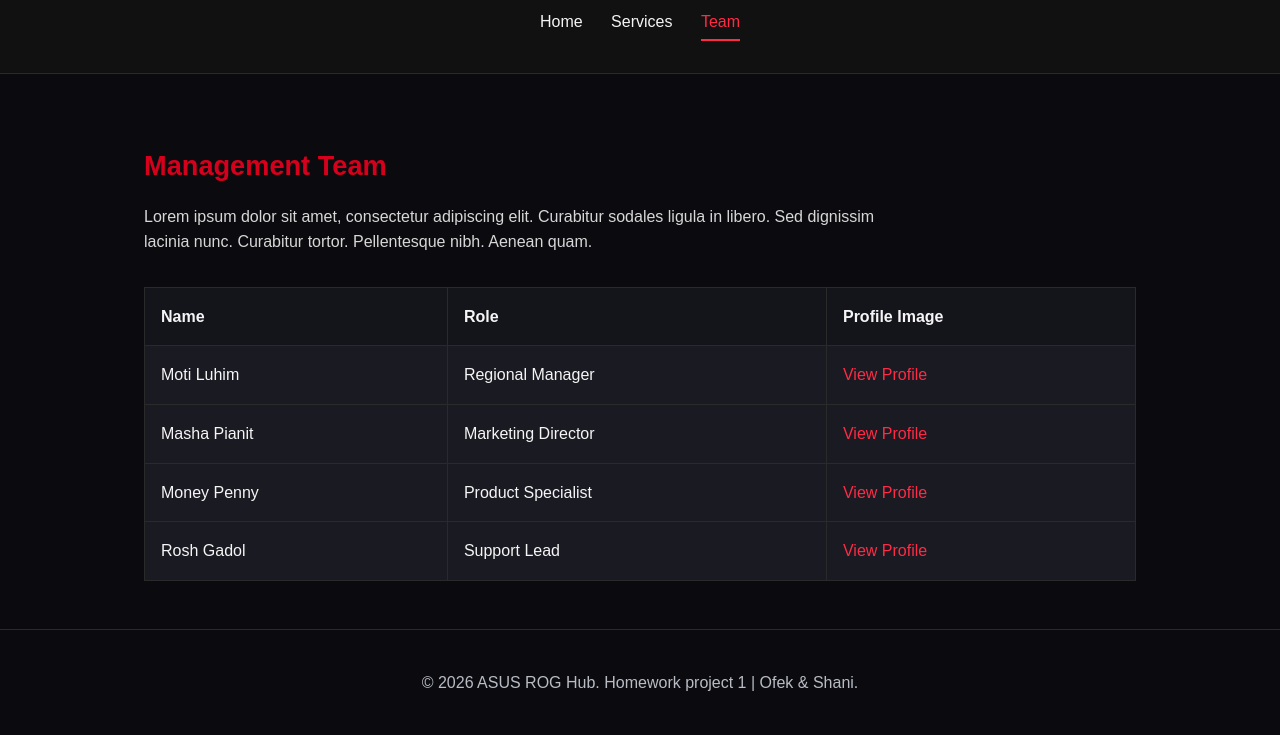
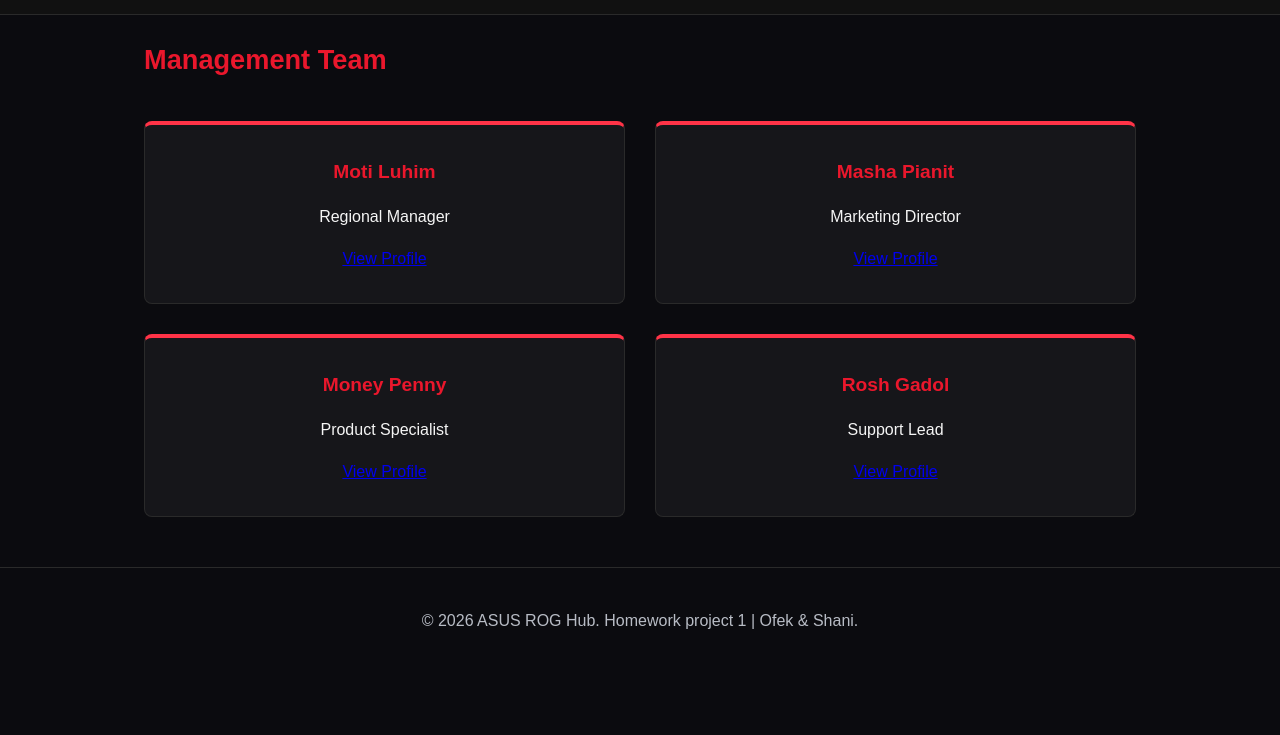
Before and after one commit to ofekdk/Rupin-Homework-Project-1-Frontend-dev, a plain HTML site: page Project 1 - The Business Hub/team.html in a window 1280 px wide. Shown: the part 129-864 px from the top of the page. After the commit the page ends 803 px from the top, so only its background shows below. Drawn offline with Linux system fonts and the light colour scheme.

Commit message:
Refactor styles.css with @import and implement CSS Grid layouts across pages

```diff
--- /dev/null
+++ b/Project 1 - The Business Hub/footer.css
@@ -0,0 +1,6 @@
+.site-footer {
+    text-align: center;
+    padding: 1.5rem 0;
+    border-top: 0.0625rem solid #2a2a2a;
+    color: #b8bcc5;
+}
--- /dev/null
+++ b/Project 1 - The Business Hub/globals.css
@@ -0,0 +1,47 @@
+* {
+    box-sizing: border-box;
+}
+
+body {
+    margin: 0;
+    font-family: Arial, Helvetica, sans-serif;
+    background-color: #0b0b0f;
+    color: #f5f5f5;
+    line-height: 1.6;
+}
+
+.container {
+    width: 90%;
+    max-width: 62rem;
+    margin: 0 auto;
+}
+
+h1,
+h2,
+h3 {
+    color: #ea172c;
+}
+
+h1 {
+    margin: 0 0 1rem 0;
+    font-size: 2.2rem;
+}
+
+h2 {
+    margin-bottom: 1rem;
+    font-size: 1.7rem;
+}
+
+h3 {
+    margin-top: 0;
+    margin-bottom: 0.75rem;
+    font-size: 1.2rem;
+}
+
+p,
+a,
+li,
+th,
+td {
+    font-size: 1rem;
+}
--- /dev/null
+++ b/Project 1 - The Business Hub/grid.css
@@ -0,0 +1,46 @@
+.site-header .container {
+    display: grid;
+    grid-template-columns: auto 1fr;
+    gap: 2.5rem;
+    align-items: center;
+}
+
+.site-nav {
+    display: flex;
+    justify-content: flex-end;
+    gap: 0.9375rem;
+}
+
+.services-grid {
+    display: grid;
+    grid-template-columns: 1fr 1fr;
+    gap: 2rem;
+    margin-top: 2rem;
+}
+
+.service-card {
+    background-color: #16161a;
+    border: 0.0625rem solid #2a2a2a;
+    border-radius: 0.5rem;
+    padding: 1.5rem;
+    border-top: 0.25rem solid #d6001c;
+    transition: transform 0.3s ease;
+}
+
+.team-grid {
+    display: grid;
+grid-template-columns: 1fr 1fr;
+    gap: 1.875rem;
+    margin-top: 2.5rem;
+    margin-bottom: 3.125rem;
+}
+
+.team-card {
+    background-color: #16161a;
+    border: 0.0625rem solid #2a2a2a;
+    border-radius: 0.5rem;
+    padding: 2rem;
+    text-align: center;
+    border-top: 0.25rem solid #ff3347;
+    transition: transform 0.3s ease, border-color 0.3s ease;
+}
--- /dev/null
+++ b/Project 1 - The Business Hub/header.css
@@ -0,0 +1,35 @@
+.site-header {
+    background-color: #111111;
+    padding: 1.5rem 0;
+    border-bottom: 0.0625rem solid #2a2a2a;
+}
+
+.logo-area {
+    text-align: left;
+}
+
+
+.logo-area .brand-tag {
+    margin-bottom: 0;
+}
+
+.brand-tag {
+    margin: 0 0 0.2rem 0;
+    color: #b8bcc5;
+    font-size: 0.9rem;
+}
+
+.site-nav a {
+    display: inline-block;
+    margin: 0 0.75rem;
+    padding-bottom: 0.25rem;
+    color: #f5f5f5;
+    text-decoration: none;
+    border-bottom: 0.125rem solid transparent;
+}
+
+.site-nav a:hover,
+.site-nav a.active {
+    color: #ff2b45;
+    border-bottom: 0.125rem solid #ff2b45;
+}
--- a/Project 1 - The Business Hub/style.css
+++ /dev/null
@@ -1,153 +0,0 @@
-* {
-    box-sizing: border-box;
-}
-
-body {
-    margin: 0;
-    font-family: Arial, Helvetica, sans-serif;
-    background-color: #0b0b0f;
-    color: #f5f5f5;
-    line-height: 1.6;
-}
-
-.container {
-    width: 90%;
-    max-width: 62rem;
-    margin: 0 auto;
-}
-
-.site-header {
-    background-color: #111111;
-    text-align: center;
-    padding: 2rem 0;
-    border-bottom: 0.0625rem solid #2a2a2a;
-}
-
-.brand-tag {
-    margin: 0 0 0.5rem 0;
-    color: #b8bcc5;
-    font-size: 1rem;
-}
-
-h1,
-h2,
-h3 {
-    color: #d6001c;
-}
-
-h1 {
-    margin: 0 0 1rem 0;
-    font-size: 2.2rem;
-}
-
-h2 {
-    margin-bottom: 1rem;
-    font-size: 1.7rem;
-}
-
-h3 {
-    margin-top: 0;
-    margin-bottom: 0.75rem;
-    font-size: 1.2rem;
-}
-
-p,
-a,
-li,
-th,
-td {
-    font-size: 1rem;
-}
-
-.site-nav {
-    margin-top: 1rem;
-}
-
-.site-nav a {
-    display: inline-block;
-    margin: 0 0.75rem;
-    padding-bottom: 0.25rem;
-    color: #f5f5f5;
-    text-decoration: none;
-    border-bottom: 0.125rem solid transparent;
-}
-
-.site-nav a:hover,
-.site-nav a.active {
-    color: #ff2b45;
-    border-bottom: 0.125rem solid #ff2b45;
-}
-
-.hero,
-.content-section {
-    padding: 3rem 0;
-}
-
-.hero {
-    background-color: #15151c;
-}
-
-.content-section {
-    background-color: #0b0b0f;
-}
-
-.hero p,
-.content-section p {
-    color: #d7d7d7;
-    max-width: 48rem;
-}
-
-.service-list {
-    list-style: none;
-    padding: 0;
-    margin-top: 2rem;
-}
-
-.service-card {
-    background-color: #1a1a22;
-    border: 0.0625rem solid #2a2a2a;
-    padding: 1.5rem;
-    margin-bottom: 1rem;
-}
-
-.service-card:hover {
-    box-shadow: 0 0 0.75rem rgba(214, 0, 28, 0.5);
-}
-
-.team-table {
-    width: 100%;
-    border-collapse: collapse;
-    margin-top: 2rem;
-    background-color: #1a1a22;
-}
-
-.team-table th,
-.team-table td {
-    border: 0.0625rem solid #2a2a2a;
-    padding: 1rem;
-    text-align: left;
-}
-
-.team-table th {
-    background-color: #14141b;
-}
-
-.team-table tr:hover {
-    box-shadow: inset 0 0 0.75rem rgba(214, 0, 28, 0.25);
-}
-
-.team-table a {
-    color: #ff2b45;
-    text-decoration: none;
-}
-
-.team-table a:hover {
-    text-decoration: underline;
-}
-
-.site-footer {
-    text-align: center;
-    padding: 1.5rem 0;
-    border-top: 0.0625rem solid #2a2a2a;
-    color: #b8bcc5;
-}
--- /dev/null
+++ b/Project 1 - The Business Hub/styles.css
@@ -0,0 +1,5 @@
+
+@import url('globals.css');
+@import url('header.css');
+@import url('grid.css');
+@import url('footer.css');
--- a/Project 1 - The Business Hub/team.html
+++ b/Project 1 - The Business Hub/team.html
@@ -4,13 +4,16 @@
     <meta charset="UTF-8">
     <meta name="viewport" content="width=device-width, initial-scale=1.0">
     <title>ASUS ROG Hub | Team</title>
-    <link rel="stylesheet" href="style.css">
+    <link rel="stylesheet" href="styles.css">
 </head>
 <body>
     <header class="site-header">
         <div class="container">
+            <div class="logo-area">
             <p class="brand-tag">ASUS</p>
             <h1>Meet Our Team</h1>
+            </div>
+
             <nav class="site-nav" aria-label="Main navigation">
                 <a href="index.html">Home</a>
                 <a href="services.html">Services</a>
@@ -20,45 +23,54 @@
     </header>
 
     <main>
-        <section class="content-section">
-            <div class="container">
-                <h2>Management Team</h2>
-                <p>
-                    Lorem ipsum dolor sit amet, consectetur adipiscing elit. Curabitur sodales ligula in libero. Sed dignissim lacinia nunc. Curabitur tortor. Pellentesque nibh. Aenean quam.
-                </p>
+    <section class="content-section">
+        <div class="container">
+            <h2>Management Team</h2>
 
-                <table class="team-table">
-                    <thead>
-                        <tr>
-                            <th>Name</th>
-                            <th>Role</th>
-                            <th>Profile Image</th>
-                        </tr>
-                    </thead>
-                    <tbody>
-                        <tr>
-                            <td>Moti Luhim</td>
-                            <td>Regional Manager</td>
-                            <td><a href="https://via.placeholder.com/300x300.png?text=Alex+Stone" target="_blank" rel="noopener noreferrer">View Profile</a></td>
-                        </tr>
-                        <tr>
-                            <td>Masha Pianit</td>
-                            <td>Marketing Director</td>
-                            <td><a href="https://via.placeholder.com/300x300.png?text=Maya+Reed" target="_blank" rel="noopener noreferrer">View Profile</a></td>
-                        </tr>
-                        <tr>
-                            <td>Money Penny</td>
-                            <td>Product Specialist</td>
-                            <td><a href="https://via.placeholder.com/300x300.png?text=Daniel+Cross" target="_blank" rel="noopener noreferrer">View Profile</a></td>
-                        </tr>
-                        <tr>
-                            <td>Rosh Gadol</td>
-                            <td>Support Lead</td>
-                            <td><a href="https://via.placeholder.com/300x300.png?text=Sophia+Blake" target="_blank" rel="noopener noreferrer">View Profile</a></td>
-                        </tr>
-                    </tbody>
-                </table>
+            <div class="team-grid">
+
+                <div class="team-card">
+                    <div class="card-header">
+                        <h3>Moti Luhim</h3>
+                        <p class="role">Regional Manager</p>
+                    </div>
+                    <div class="card-body">
+                        <a href="https://via.placeholder.com/300x300.png?text=Moti" target="_blank" class="profile-btn">View Profile</a>
+                    </div>
+                </div>
+
+                <div class="team-card">
+                    <div class="card-header">
+                        <h3>Masha Pianit</h3>
+                        <p class="role">Marketing Director</p>
+                    </div>
+                    <div class="card-body">
+                        <a href="https://via.placeholder.com/300x300.png?text=Masha" target="_blank" class="profile-btn">View Profile</a>
+                    </div>
+                </div>
+
+                <div class="team-card">
+                    <div class="card-header">
+                        <h3>Money Penny</h3>
+                        <p class="role">Product Specialist</p>
+                    </div>
+                    <div class="card-body">
+                        <a href="https://via.placeholder.com/300x300.png?text=Money" target="_blank" class="profile-btn">View Profile</a>
+                    </div>
+                </div>
+
+                <div class="team-card">
+                    <div class="card-header">
+                        <h3>Rosh Gadol</h3>
+                        <p class="role">Support Lead</p>
+                    </div>
+                    <div class="card-body">
+                        <a href="https://via.placeholder.com/300x300.png?text=Rosh" target="_blank" class="profile-btn">View Profile</a>
+                    </div>
+                </div>
+
             </div>
+          </div>
         </section>
     </main>
 
```
Also changed, not shown: Project 1 - The Business Hub/index.html (+9 -6 lines), Project 1 - The Business Hub/services.html (+21 -15 lines).
